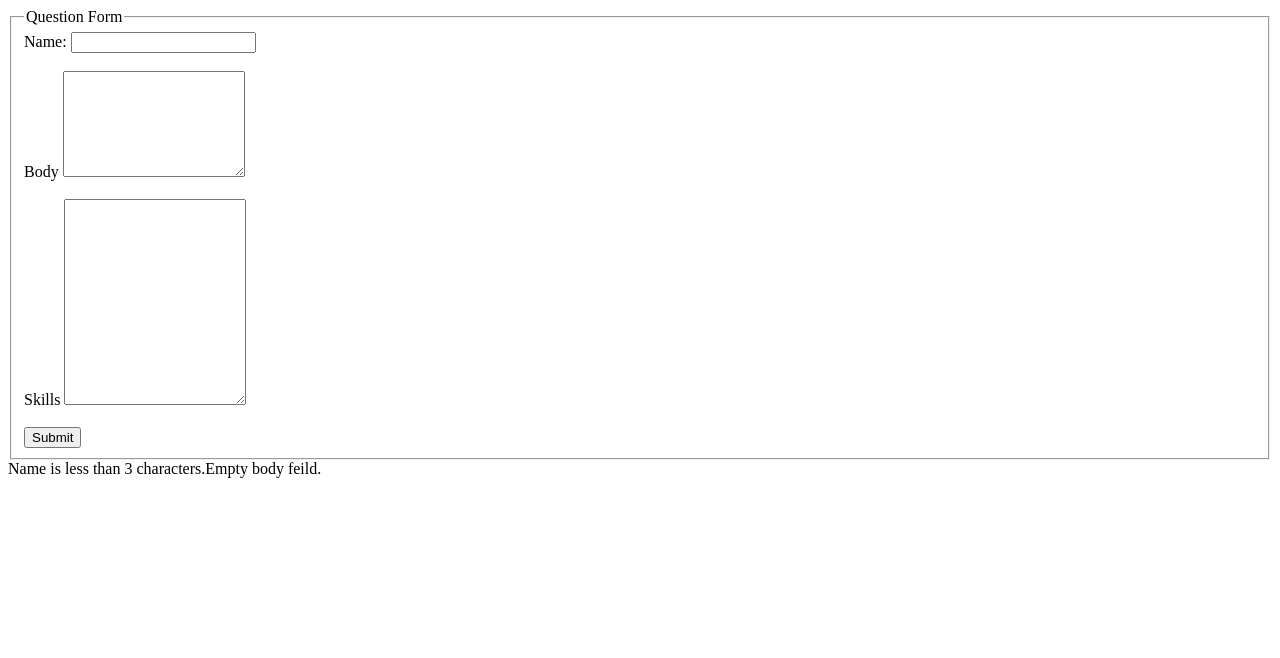
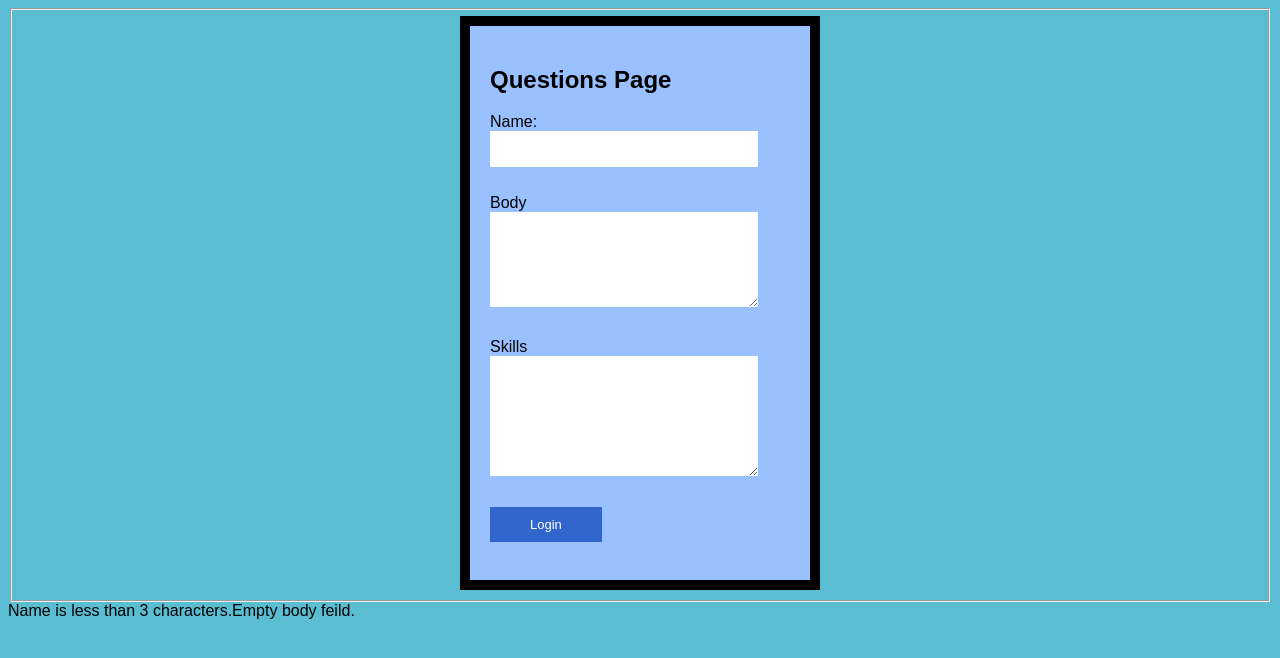
Before and after one commit to krutimistry/IS218, a PHP site: page /questions.php?name=1 in a window 1280 px wide. Shown: the top 658 px of the page. Run offline with PHP 8.4, Linux system fonts and the light colour scheme; data that the repository does not hold is empty.

Commit message:
Add files via upload

```diff
--- a/project2/questions.php
+++ b/project2/questions.php
@@ -1,23 +1,24 @@
 <!DOCTYPE html>
 <html>
    <body>
-     <head>
       <title>Questions</title>
       <fieldset>
-      <legend>Question Form</legend>
-      <form action = "question.php" method = "GET">
-         Name: <input type = "text" name = "name" required><br><br>
+      <div class="questions-box">
+      <h2>Questions Page</h2>
+      <form action = "questions.php" method = "GET">
+
+         Name: <input type = "text" class="name" name = "name" required><br>
 
          <label for="body">Body</label>
-         <textarea id="subject" name="body" required style="height:100px"></textarea><br><br>
+         <textarea id="subject" name="body" class="name" required style="height:75px"></textarea><br>
 
          <label for="subject">Skills</label>
-         <textarea id="subject" name="skills" required style="height:200px"></textarea><br><br>
+         <textarea id="subject" name="skills" class="name" required style="height:100px"></textarea><br>
 
-      <input type = "submit"/>
+      <button name='name' class="submit" type="submit">Login</button><br><br>
+      </div>
       </form>
      </fieldset>
-    </head>
    </body>
 </html>
 
@@ -58,3 +59,50 @@ if($contact){
     }
   }
 ?>
+
+
+<style>
+
+body {
+    background-color: #5abdd2;
+    font-family: 'Ubuntu', sans-serif;
+}
+
+.questions-box{
+    background-color: #99c0ff;
+    color: black;
+    margin: auto;
+    padding: 20px;
+    width: 300px;
+    border: 10px solid black;
+    font-family: 'Ubuntu', sans-serif;
+}
+
+.name {
+    width: 76%;
+    font-weight: 700;
+    font-size: 14px;
+    letter-spacing: 1px;
+    background: white;
+    padding: 10px 20px;
+    border: none;
+    outline: none;
+    text-align: center;
+    margin-bottom: 27px;
+    font-family: 'Ubuntu', sans-serif;
+}
+
+
+.submit {
+    cursor: pointer;
+    background: #3366cc;
+    color: #fff;
+    border: 0;
+    padding-left: 40px;
+    padding-right: 40px;
+    padding-bottom: 10px;
+    padding-top: 10px;
+    font-family: 'Ubuntu', sans-serif;
+    font-size: 13px;
+    }
+</style>
```
